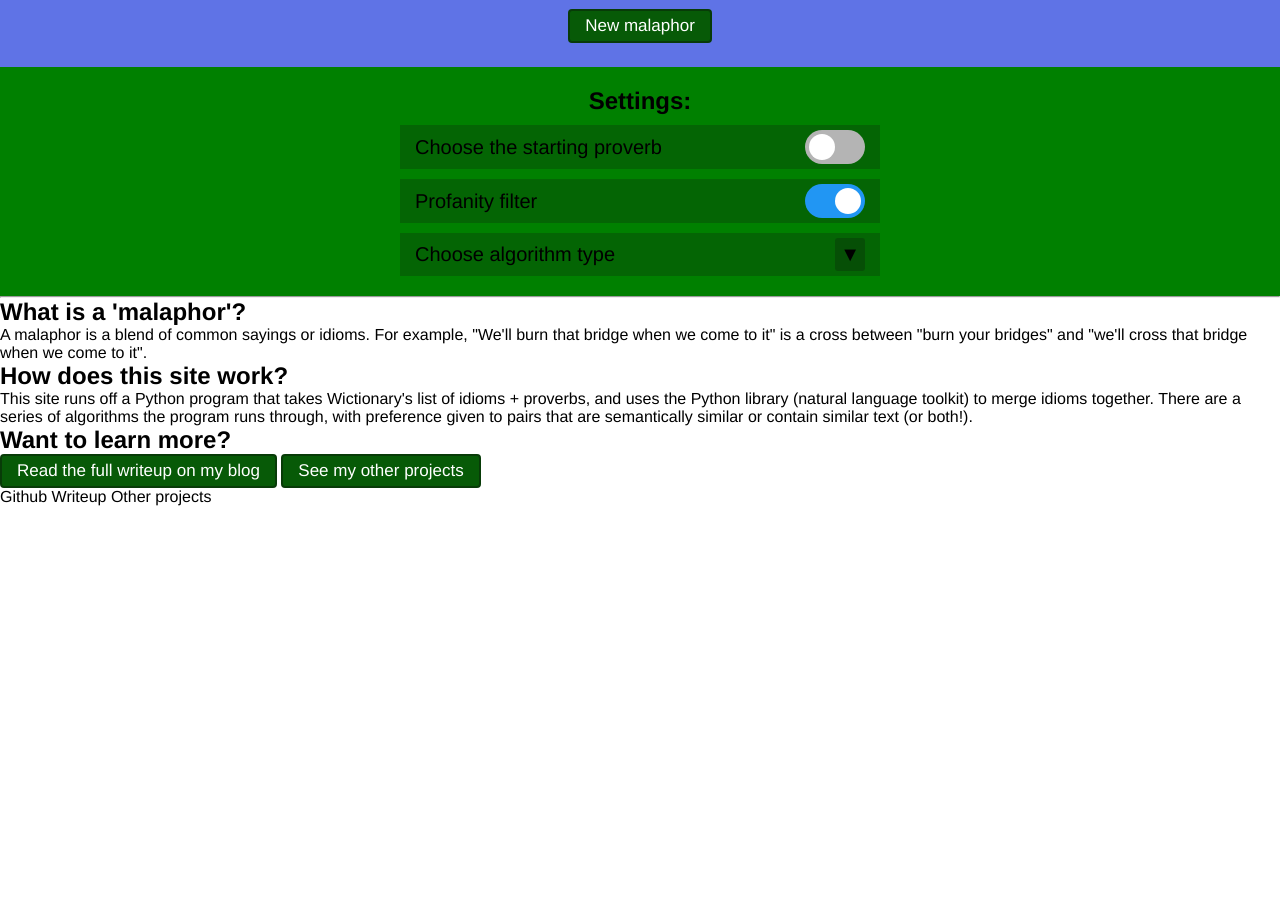
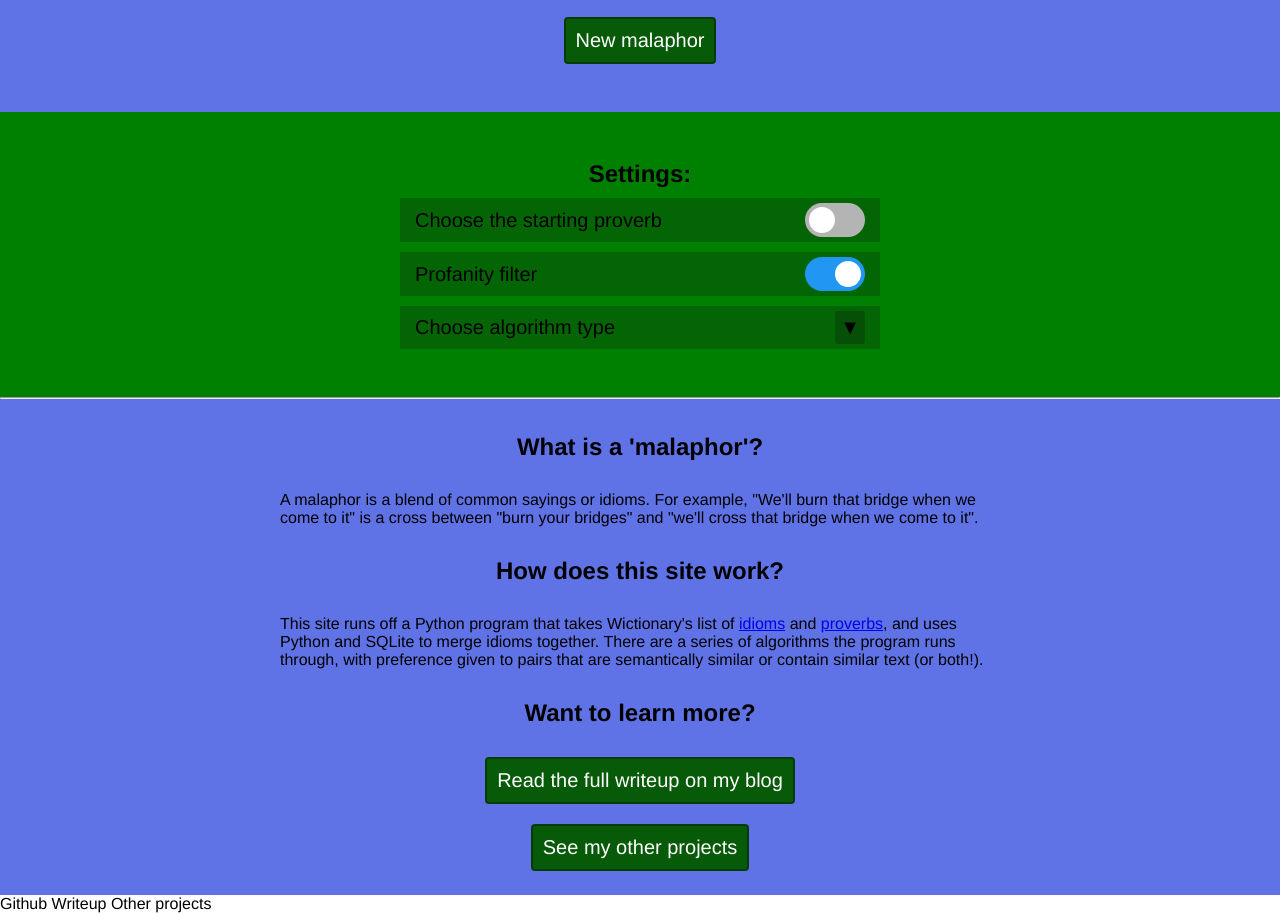
Before and after one commit to rachel-meadows/malaphor, a plain HTML site: page Frontend/index.html in a window 1280 px wide. Shown: the part 232-1145 px from the top of the page. Before the commit the page ends 800 px from the top, so only its background shows below. Drawn offline with Linux system fonts and the light colour scheme.

Commit message:
Add content and styling to info section

```diff
--- a/Frontend/index.html
+++ b/Frontend/index.html
@@ -24,6 +24,9 @@
                 <span class="slider"></span>
             </label>
         </div>
+        <div id="user-input-field">
+            <div>Input here</div>
+        </div>
         <div id="profanity-filter" class="settings-container">
             <div class="settings-text">Profanity filter</div>
                 <label class="switch">
@@ -45,17 +48,21 @@
 
         </div>
     </div>
+
     <hr/>
+
+    <div class="info-container">
+        <div class="info">
             <h2>What is a 'malaphor'?</h2>
             <p>A malaphor is a blend of common sayings or idioms. For example, "We'll burn that bridge when we come to it" is a cross between "burn your bridges" and "we'll cross that bridge when we come to it".
             </p>
-
             <h2>How does this site work?</h2>
-    <p>This site runs off a Python program that takes Wictionary's list of idioms + proverbs, and uses
-        the Python library (natural language toolkit) to merge idioms together. There are a series of algorithms the program runs through, with preference given to pairs that are semantically similar or contain similar text (or both!).</p>
+            <p>This site runs off a Python program that takes Wictionary's list of <a href="https://en.wiktionary.org/wiki/Category:English_idioms" target=_blank>idioms</a> and <a href="https://en.wiktionary.org/wiki/Category:English_proverbs" target=_blank>proverbs</a>, and uses Python and SQLite to merge idioms together. There are a series of algorithms the program runs through, with preference given to pairs that are semantically similar or contain similar text (or both!).</p>
             <h2>Want to learn more?</h2>
             <button>Read the full writeup on my blog</button>
             <button>See my other projects</button>
+        </div>
+    </div>
 
     <footer>
         <a>Github</a>
--- a/Frontend/styles.css
+++ b/Frontend/styles.css
@@ -18,7 +18,7 @@ h1 {
     background-color: rgb(95, 115, 230);
     display: flex;
     flex-direction: column;
-    padding: 3vh;
+    padding: 4vh 3vh 6vh 3vh;
     justify-content: space-between;
     align-items: center;
 }
@@ -41,7 +41,7 @@ button {
     padding: 5px 15px;
     color: white;
     font-weight: 500;
-    font-size: 17px;
+    font-size: 20px;
     background-color: rgb(7, 90, 7);
     border: 2px solid rgb(8, 59, 8);
     border-radius: 4px;
@@ -59,7 +59,7 @@ button:hover {
     align-items: center;
     gap: 10px;
     background-color: green;
-    padding: 20px;
+    padding: 6vh 3vh;
 }
 
 .settings-container {
@@ -125,12 +125,12 @@ button:hover {
     box-shadow: 0 0 1px #2196F3;
   }
 
+
   input:checked + .slider:before {
     -webkit-transform: translateX(26px);
     -ms-transform: translateX(26px);
     transform: translateX(26px);
   }
-
 
 .dropdown-button {
     background-color: rgba(8, 59, 8, 0.5);
@@ -142,22 +142,26 @@ button:hover {
     cursor: pointer;
   }
 
-  .dropdown-content {
+.dropdown-content {
     display: none;
     position: absolute;
     background-color: #f9f9f9;
     min-width: 160px;
     box-shadow: 0px 8px 15px 0px rgba(0, 0, 0, 0.4);
     z-index: 1;
+}
+
+#user-input-field {
+    display: none;
   }
 
-  .dropdown-content a {
+.dropdown-content a {
     color: black;
     padding: 12px 16px;
     text-decoration: none;
     display: block;
     border: 1px grey solid;
-  }
+}
 
 /* Eventually change hover to on click */
 .dropdown-content a:hover {
@@ -169,5 +173,29 @@ display: block;
 }
 
 .dropdown:hover .dropdown-button {
-background-color: #3e8e41;
+    background-color: #3e8e41;
 }
+
+.info-container {
+    background-color: rgb(95, 115, 230);
+    display: flex;
+    flex-direction: column;
+    flex-wrap: wrap;
+    padding: 3vh;
+    justify-content: space-between;
+    align-items: center;
+}
+
+.info-container h2, button {
+    align-self: center;
+    padding: 10px;
+}
+
+.info {
+    width: 90vh;
+    display: flex;
+    flex-direction: column;
+    justify-content: space-between;
+    align-items: flex-start;
+    gap: 20px;
+}
```
Lines whose indentation alone changed are shown as unchanged.
